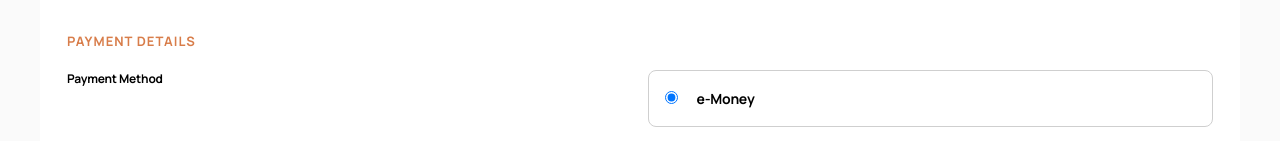
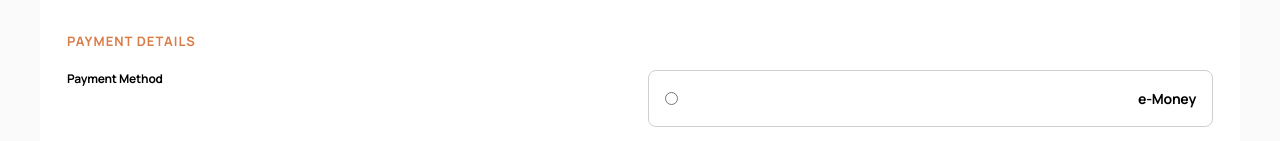
Before and after one commit to kanae367/audiophile, a Vue app: page /checkout in a window 1280 px wide. Shown: the part 808-949 px from the top of the page. Built offline with nearby package versions, Linux system fonts and the light colour scheme.

Commit message:
feat: added yup schema and some validation

```diff
--- a/package.json
+++ b/package.json
@@ -17,7 +17,8 @@
     "pinia": "^2.1.7",
     "vee-validate": "^4.12.6",
     "vue": "^3.4.21",
-    "vue-router": "^4.3.0"
+    "vue-router": "^4.3.0",
+    "yup": "^1.4.0"
   },
   "devDependencies": {
     "@rushstack/eslint-patch": "^1.3.3",
--- a/src/scripts/formSchema.ts
+++ /dev/null
@@ -1,93 +0,0 @@
-import { ref } from 'vue'
-
-export const form = {
-  billingDetails: [
-    {
-      name: 'name',
-      placeholder: 'Alexei Ward',
-      type: 'text',
-      error: ref(false),
-      errorMessage: 'Cannot be empty',
-      label: 'Name'
-    },
-    {
-      name: 'email',
-      placeholder: 'alexei@mail.com',
-      type: 'email',
-      error: ref(false),
-      errorMessage: 'Cannot be empty',
-      label: 'Email Address'
-    },
-    {
-      name: 'phone',
-      placeholder: '+1 (202) 555-0136',
-      type: 'tel',
-      error: ref(false),
-      errorMessage: 'Cannot be empty',
-      pattern: '[0-9]{3}-[0-9]{3}-[0-9]{4}',
-      label: 'Phone Number'
-    }
-  ],
-  shippingInfo: [
-    {
-      name: 'address',
-      placeholder: '1137 Williams Avenue',
-      type: 'text',
-      error: ref(false),
-      errorMessage: 'Cannot be empty',
-      label: 'Address'
-    },
-    {
-      name: 'zip',
-      placeholder: '10001',
-      type: 'text',
-      error: ref(false),
-      errorMessage: 'Cannot be empty',
-      label: 'ZIP Code'
-    },
-    {
-      name: 'city',
-      placeholder: 'New York',
-      type: 'text',
-      error: ref(false),
-      errorMessage: 'Cannot be empty',
-      label: 'City'
-    },
-    {
-      name: 'country',
-      placeholder: 'United States',
-      type: 'text',
-      error: ref(false),
-      errorMessage: 'Cannot be empty',
-      label: 'Country'
-    }
-  ],
-  paymentDetails: [
-    {
-      name: 'payment',
-      type: 'radio',
-      value: 'e-money',
-      label: 'e-Money',
-      data: [
-        {
-          name: 'e-num',
-          label: 'e-Money Number',
-          type: 'text',
-          placeholder: '238521993'
-        },
-        {
-          name: 'pin',
-          label: 'e-Money PIN',
-          type: 'text',
-          placeholder: '6891'
-        }
-      ]
-    },
-    {
-      name: 'payment',
-      type: 'radio',
-      value: 'cash',
-      label: 'Cash on Delivery'
-    }
-  ]
-}
--- a/src/views/CheckoutView.vue
+++ b/src/views/CheckoutView.vue
@@ -4,47 +4,38 @@ import CheckoutIcon from '@/components/icons/CheckoutIcon.vue'
 import OrderPopup from '@/components/OrderPopup.vue'
 import { useCart } from '@/scripts/store'
 import { ref } from 'vue'
-import { form } from '../scripts/formSchema'
 import { useForm } from 'vee-validate'
+import * as yup from 'yup'
 
-function required(value: any) {
-  return value ? true : 'This field is required'
-}
+const paymentMethod = ref('e-money')
+
 const { defineField, handleSubmit, errors } = useForm({
   validationSchema: {
-    name: required,
-    phone: required,
-    email: required,
-    address: required,
-    zip: required,
-    city: required,
-    country: required,
-    pin: required,
-    enum: required
+    name: yup.string().required('Cannot be empty'),
+    phone: yup.number().required('Cannot be empty'),
+    email: yup.string().required('Cannot be empty').email('Wrong format'),
+    address: yup.string().required('Cannot be empty'),
+    zip: yup.number().required('Cannot be empty'),
+    city: yup.string().required('Cannot be empty'),
+    country: yup.string().required('Cannot be empty'),
+    pin: yup.number().required('Cannot be empty'),
+    eNum: yup.number().required('Cannot be empty')
   }
 })
 
 const [name, nameProps] = defineField('name')
 const [phone, phoneProps] = defineField('phone')
 const [email, emailProps] = defineField('email')
+const [address, addressProps] = defineField('address')
+const [zip, zipProps] = defineField('zip')
+const [city, cityProps] = defineField('city')
+const [country, countryProps] = defineField('country')
+const [eNum, eNumProps] = defineField('eNum')
+const [pin, pinProps] = defineField('pin')
 
 const cart = useCart()
 const products = cart.products
-
-const result: any = {
-  name: '',
-  phone: '',
-  email: '',
-  address: '',
-  zip: '',
-  city: '',
-  country: '',
-  pin: '',
-  'e-num': ''
-}
-
 const isOrderPopupOpen = ref(false)
-const paymentMethod = ref('e-money')
 
 const onSubmit = handleSubmit((values) => {
   isOrderPopupOpen.value = true
@@ -60,7 +51,7 @@ const onSubmit = handleSubmit((values) => {
       <div class="billing-container">
         <h2 class="title">Billing Details</h2>
         <div class="items">
-          <div class="item">
+          <div :class="`item ${errors.name ? 'item_error' : ''}`">
             <label for="name"
               >Name <span class="error">{{ errors.name }}</span></label
             >
@@ -70,10 +61,9 @@ const onSubmit = handleSubmit((values) => {
               v-bind="nameProps"
               id="name"
               placeholder="Alexei Ward"
-              required
             />
           </div>
-          <div class="item">
+          <div :class="`item ${errors.email ? 'item_error' : ''}`">
             <label for="email"
               >Email Address <span class="error">{{ errors.email }}</span></label
             >
@@ -83,10 +73,9 @@ const onSubmit = handleSubmit((values) => {
               v-bind="emailProps"
               id="email"
               placeholder="alexei@mail.com"
-              required
             />
           </div>
-          <div class="item">
+          <div :class="`item ${errors.phone ? 'item_error' : ''}`">
             <label for="phone"
               >Phone Number <span class="error">{{ errors.phone }}</span></label
             >
@@ -96,7 +85,6 @@ const onSubmit = handleSubmit((values) => {
               v-bind="phoneProps"
               id="phone"
               placeholder="+1 (202) 555-0136"
-              required
             />
           </div>
         </div>
@@ -104,18 +92,54 @@ const onSubmit = handleSubmit((values) => {
       <div class="shipping-container">
         <h2 class="title">Shipping Info</h2>
         <div class="items">
-          <div class="item" v-for="item in form.shippingInfo" :key="item.name">
+          <div :class="`item ${errors.address ? 'item_error' : ''}`">
             <div class="item__top">
-              <label :for="item.name">{{ item.label }}</label>
-              <span class="error"></span>
+              <label for="address"
+                >Address <span class="error">{{ errors.address }}</span></label
+              >
             </div>
             <input
               class="input"
-              :type="item.type"
-              :id="item.name"
-              :placeholder="item.placeholder"
-              v-model="result[item.name]"
-              required
+              id="address"
+              placeholder="1137 Williams Avenue"
+              v-model="address"
+              v-bind="addressProps"
+            />
+          </div>
+          <div :class="`item ${errors.zip ? 'item_error' : ''}`">
+            <div class="item__top">
+              <label for="zip"
+                >ZIP Code<span class="error">{{ errors.zip }}</span></label
+              >
+            </div>
+            <input class="input" id="zip" placeholder="10001" v-model="zip" v-bind="zipProps" />
+          </div>
+          <div :class="`item ${errors.city ? 'item_error' : ''}`">
+            <div class="item__top">
+              <label for="city"
+                >City <span class="error">{{ errors.city }}</span></label
+              >
+            </div>
+            <input
+              class="input"
+              id="city"
+              placeholder="New York"
+              v-model="city"
+              v-bind="cityProps"
+            />
+          </div>
+          <div :class="`item ${errors.country ? 'item_error' : ''}`">
+            <div class="item__top">
+              <label for="country"
+                >Country <span class="error">{{ errors.country }}</span></label
+              >
+            </div>
+            <input
+              class="input"
+              id="country"
+              placeholder="United States"
+              v-model="country"
+              v-bind="countryProps"
             />
           </div>
         </div>
@@ -126,31 +150,44 @@ const onSubmit = handleSubmit((values) => {
           <div class="payment-container">
             <label>Payment Method</label>
             <div>
-              <label v-for="item in form.paymentDetails" :key="item.label" class="payment-item">
+              <label for="payment" class="payment-item">
                 <input
-                  :checked="form.paymentDetails[0] === item"
+                  type="radio"
+                  checked
                   class="payment-radio"
-                  :value="item.value"
-                  :type="item.type"
+                  value="e-money"
                   v-model="paymentMethod"
-                  :name="item.name"
-                  required
+                  name="payment"
                 />
-                {{ item.label }}
+                e-Money
+              </label>
+              <label for="payment" class="payment-item">
+                <input
+                  type="radio"
+                  checked
+                  class="payment-radio"
+                  value="cash"
+                  v-model="paymentMethod"
+                  name="payment"
+                />
+                Cash on Delivery
               </label>
             </div>
           </div>
           <div class="e-container" v-if="paymentMethod === 'e-money'">
-            <div class="item" v-for="item in form.paymentDetails[0].data" :key="item.name">
-              <label :for="item.name">{{ item.label }}</label>
+            <div class="item">
+              <label for="enum">e-Money Number</label>
               <input
                 class="input"
-                :type="item.type"
-                :id="item.name"
-                :placeholder="item.placeholder"
-                v-model="result[item.name]"
-                required
+                id="enum"
+                placeholder="238521993"
+                v-model="eNum"
+                v-bind="eNumProps"
               />
+            </div>
+            <div class="item">
+              <label for="pin">e-Money PIN</label>
+              <input class="input" id="pin" placeholder="6891" v-model="pin" v-bind="pinProps" />
             </div>
           </div>
           <div class="cash-bottom" v-else>
@@ -240,8 +277,21 @@ const onSubmit = handleSubmit((values) => {
   margin-top: 32px;
 }
 
+.item_error label {
+  color: #cd2c2c;
+}
+
+.input:focus {
+  outline: #d87d4a 1px solid;
+}
+
+.item_error .input {
+  outline: 2px solid #cd2c2c;
+}
+
 label {
-  display: block;
+  display: flex;
+  justify-content: space-between;
   font-size: 12px;
   letter-spacing: -0.2px;
   font-weight: bold;
@@ -261,6 +311,10 @@ label {
 
 .input::placeholder {
   opacity: 0.4;
+}
+
+.error {
+  color: #cd2c2c;
 }
 
 .payment-item {
```
Also changed, not shown: 1 other file (tests, documents, lock files or other folders).
